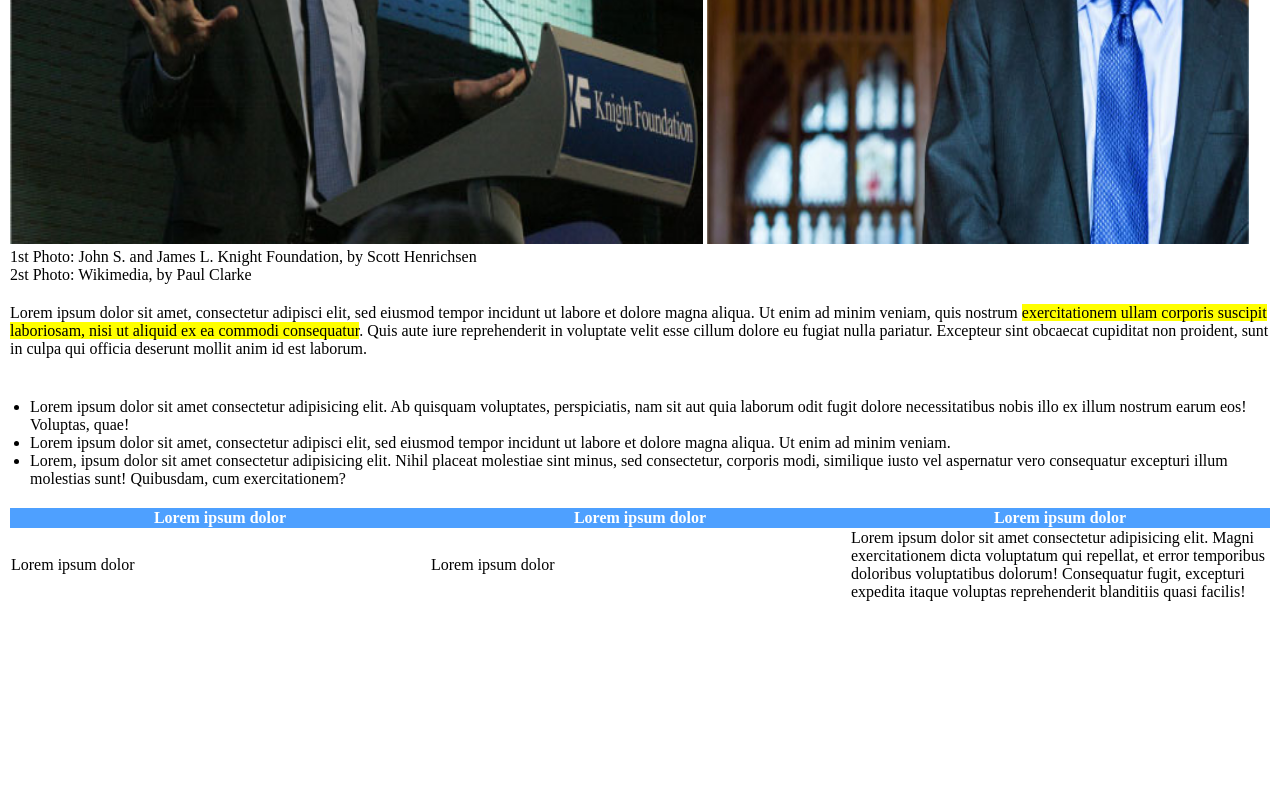
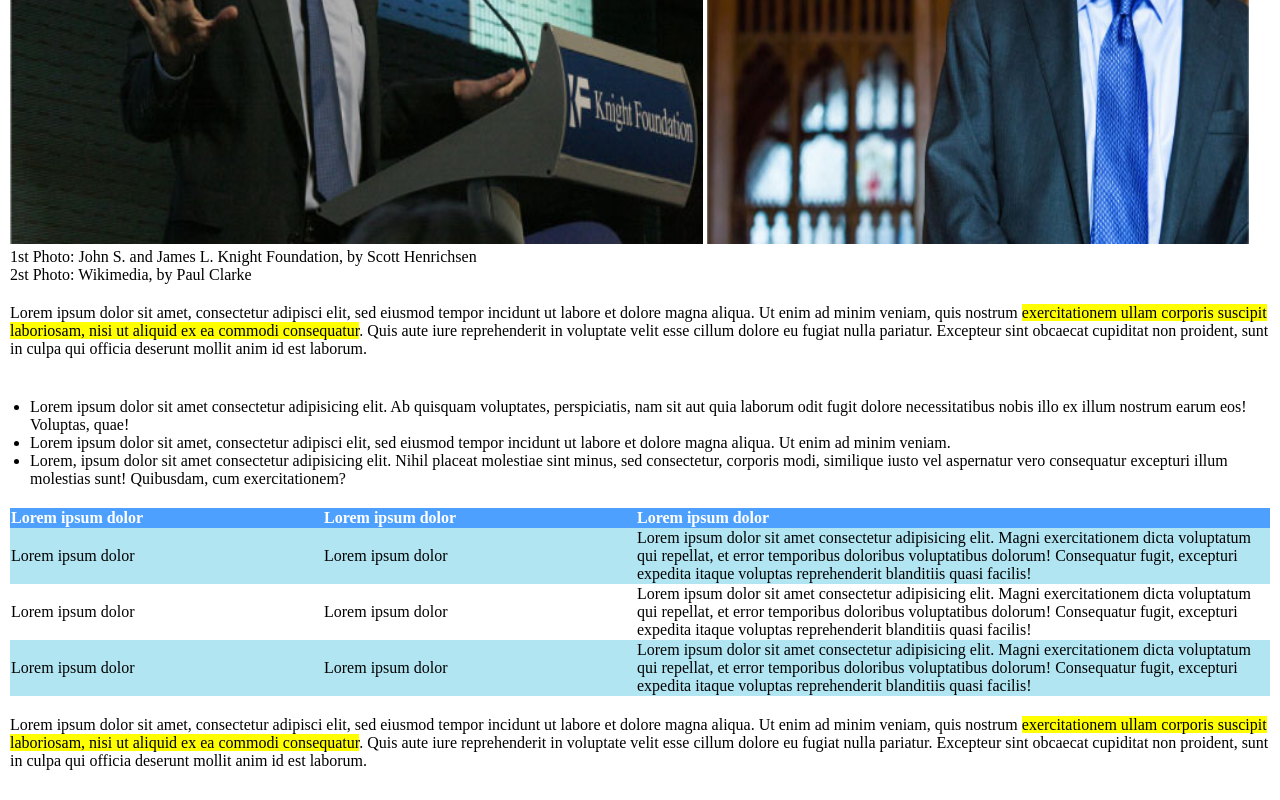
Before and after one commit to MarioSantoro/html-css-booleaner, a plain HTML site: page index.html in a window 1280 px wide. Shown: the part 825-1625 px from the top of the page. Before the commit the page ends 1437 px from the top, so only its background shows below. Drawn offline with Linux system fonts and the light colour scheme.

Commit message:
add style row table

```diff
--- a/css/style.css
+++ b/css/style.css
@@ -53,7 +53,7 @@ ul{
 }
 
 table{
-    text-align: start;
+    text-align:left;
     border-collapse:collapse;
     width: 100%;
 
@@ -62,6 +62,10 @@ table > thead{
     background-color: #4ea0ff;
 }
 th{
-    width: 400px;
+    width: 20px;
     color: white;
 }
+
+.row-bluesky{
+    background-color: #b1e5f2;
+}
--- a/index.html
+++ b/index.html
@@ -53,13 +53,25 @@
                     </tr>
                 </thead>
                 <tbody>
+                    <tr class="row-bluesky">
+                        <td>Lorem ipsum dolor</td>
+                        <td>Lorem ipsum dolor</td>
+                        <td>Lorem ipsum dolor sit amet consectetur adipisicing elit. Magni exercitationem dicta voluptatum qui repellat, et error temporibus doloribus voluptatibus dolorum! Consequatur fugit, excepturi expedita itaque voluptas reprehenderit blanditiis quasi facilis!</td>
+                    </tr>
                     <tr>
+                        <td>Lorem ipsum dolor</td>
+                        <td>Lorem ipsum dolor</td>
+                        <td>Lorem ipsum dolor sit amet consectetur adipisicing elit. Magni exercitationem dicta voluptatum qui repellat, et error temporibus doloribus voluptatibus dolorum! Consequatur fugit, excepturi expedita itaque voluptas reprehenderit blanditiis quasi facilis!</td>
+                    </tr>
+                    <tr class="row-bluesky">
                         <td>Lorem ipsum dolor</td>
                         <td>Lorem ipsum dolor</td>
                         <td>Lorem ipsum dolor sit amet consectetur adipisicing elit. Magni exercitationem dicta voluptatum qui repellat, et error temporibus doloribus voluptatibus dolorum! Consequatur fugit, excepturi expedita itaque voluptas reprehenderit blanditiis quasi facilis!</td>
                     </tr>
                 </tbody>
             </table>
+            <p class="Lorem">Lorem ipsum dolor sit amet, consectetur adipisci elit, sed eiusmod tempor incidunt ut labore et dolore magna aliqua. Ut enim ad minim veniam, quis nostrum <span>exercitationem ullam corporis suscipit laboriosam, nisi ut aliquid ex ea commodi consequatur</span>. Quis aute iure reprehenderit in voluptate velit esse cillum dolore eu fugiat nulla pariatur. Excepteur sint obcaecat cupiditat non proident, sunt in culpa qui officia deserunt mollit anim id est laborum.
+            </p>
         </section>
     </main>
 </body>
```
